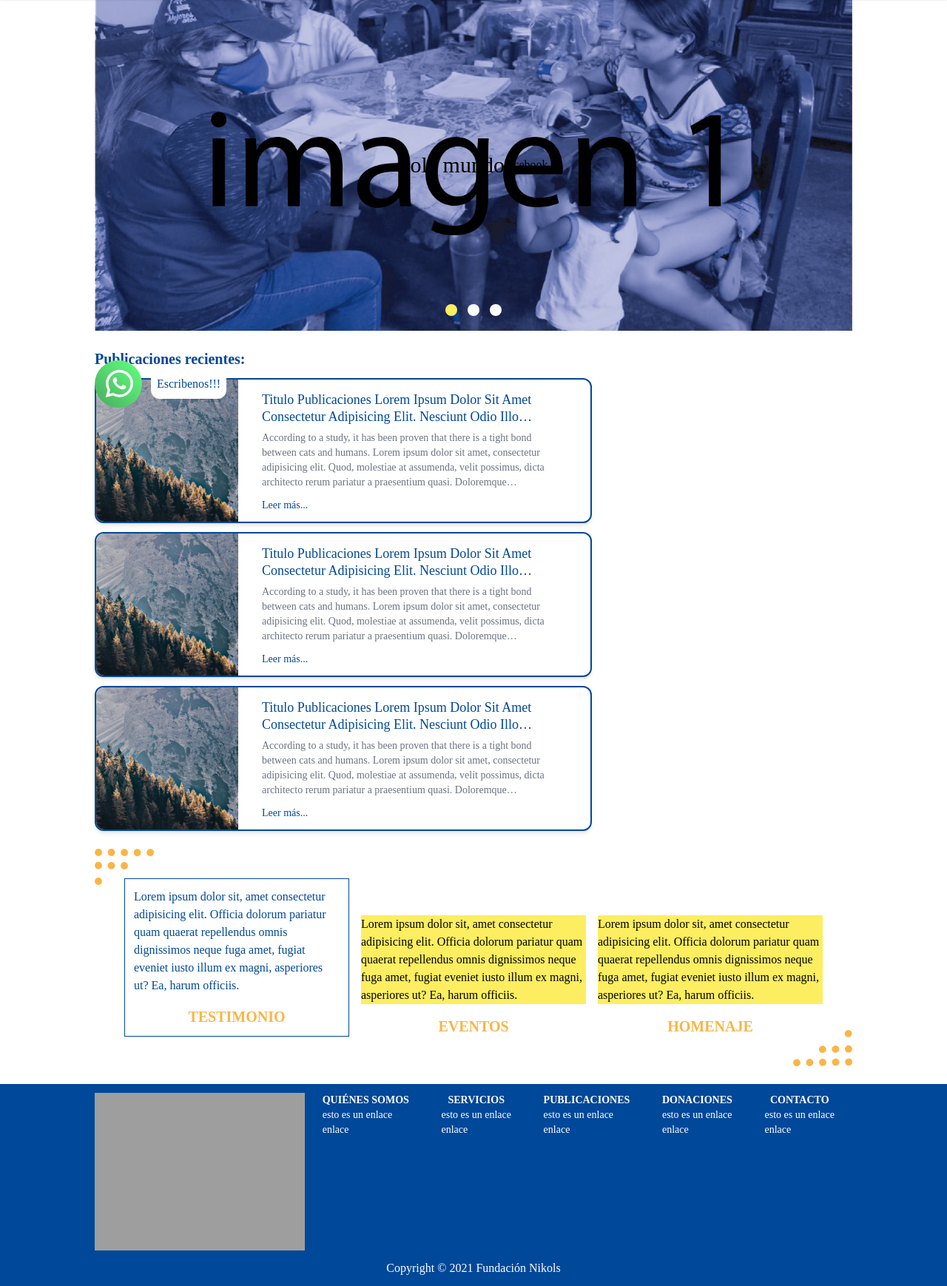
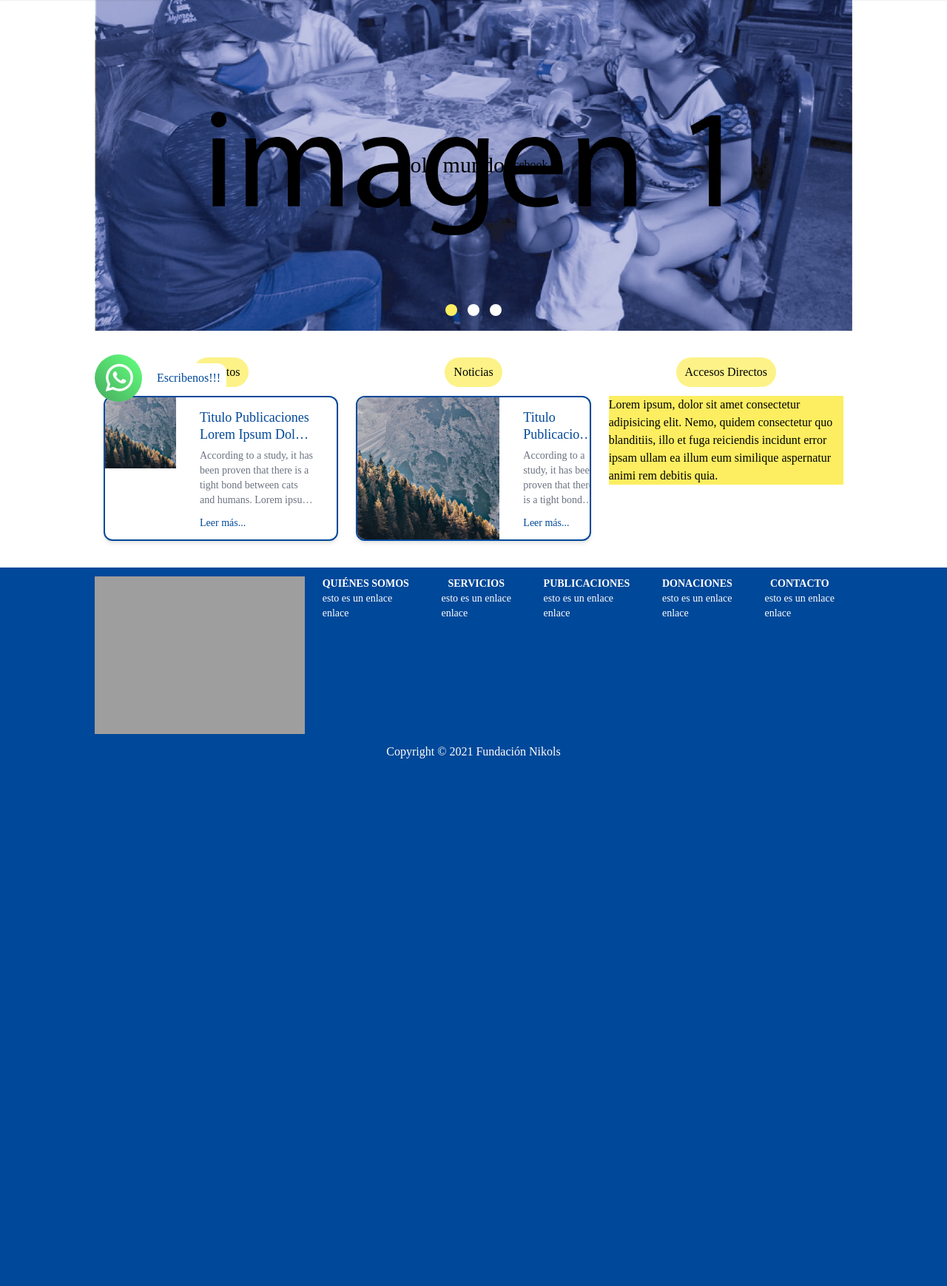
Before and after one commit to JOANSAGA/fundacionnikols, a Laravel app: page / in a window 1280 px wide. Shown: the part 229-1967 px from the top of the page at 74% size. After the commit the page ends 1269 px from the top, so only its background shows below. Run offline with Laravel 8, Linux system fonts and the light colour scheme; style sheets or scripts are compiled from the project's sources; some libraries are stand-ins or nearby versions; some web fonts are replaced; grey boxes are pictures that could not be loaded.

Commit message:
noticias, eventos, accesos

```diff
--- a/resources/views/layouts/website.blade.php
+++ b/resources/views/layouts/website.blade.php
@@ -67,7 +67,7 @@
         <x-pages_componentes.footer />
     </footer>
     <div class="container w-full mx-auto md:w-4/5">
-        <div class="fixed z-50 flex items-center justify-center bottom-5">
+        <div class="fixed z-50 flex items-center justify-center bottom-5 animate-bounce">
             <div class="flex items-center justify-center w-16 h-16 overflow-hidden rounded-full">
                 <a href="http://" target="_blank">
                     <img src="{{ asset('\img\logosRedes\whatsapp.svg') }}" class="w-16"
--- a/resources/views/web/welcome.blade.php
+++ b/resources/views/web/welcome.blade.php
@@ -26,8 +26,86 @@
             <div role="tablist" class="dots"></div>
         </div>
     </section>
+    <section class="container w-full pt-6 mx-auto md:w-4/5" data-aos="fade-up" data-aos-duration="1000">
+        <div class="flex flex-wrap justify-between">
+            <div class="w-full p-3 mx-auto md:w-1/3" data-aos="fade-left" data-aos-duration="1000" data-aos-delay="300">
+                <div class="flex justify-center pb-3">
+                    <span class="px-3 py-2 capitalize bg-opacity-75 rounded-full bg-secondary">Eventos</span>
+                </div>
+                <div class="overflow-hidden bg-white border-2 shadow-md rounded-xl md:max-w-2xl border-primary"
+                    data-aos="zoom-in-up" data-aos-delay="100" data-aos-duration="1000">
+                    <div class="md:flex">
+                        <div class="md:flex-shrink-0">
+                            <img class="object-cover w-full h-24 md:w-24" src="\img\1.jpg" alt="">
+                        </div>
+                        <div class="h-48 px-8 py-4">
+                            <a href="#"
+                                class="text-lg leading-tight capitalize text-primary hover:underline line-clamp-2">
+                                titulo Publicaciones Lorem ipsum dolor sit amet consectetur adipisicing elit. Nesciunt
+                                odio illo blanditiis, nam obcaecati tempore! Neque nemo error expedita delectus cum
+                                omnis, accusamus ab dignissimos consectetur voluptates deserunt est fuga!
+                            </a>
+                            <p class="my-2 text-sm text-gray-500 line-clamp-4">According to a study, it has been proven
+                                that there is a tight
+                                bond between cats and humans.
+                                Lorem ipsum dolor sit amet, consectetur adipisicing elit. Quod, molestiae at assumenda,
+                                velit possimus, dicta architecto rerum pariatur a praesentium quasi. Doloremque
+                                necessitatibus esse voluptatibus. A sit totam natus nihil?
+                            </p>
+                            <a href="#" class="text-sm leading-tight text-primary">
+                                Leer más...
+                            </a>
+                        </div>
+                    </div>
+                </div>
+            </div>
+            <div class="w-full p-3 mx-auto md:w-1/3" data-aos="fade-left" data-aos-duration="1000" data-aos-delay="600">
+                <div class="flex justify-center pb-3">
+                    <span class="px-3 py-2 capitalize bg-opacity-75 rounded-full bg-secondary">noticias</span>
+                </div>
+
+                <div class="overflow-hidden bg-white border-2 shadow-md rounded-xl md:max-w-2xl border-primary"
+                    data-aos="zoom-in-up" data-aos-delay="100" data-aos-duration="1000">
+                    <div class="md:flex">
+                        <div class="md:flex-shrink-0">
+                            <img class="object-cover w-full h-48 md:w-48" src="\img\1.jpg" alt="">
+                        </div>
+                        <div class="h-48 px-8 py-4">
+                            <a href="#"
+                                class="text-lg leading-tight capitalize text-primary hover:underline line-clamp-2">
+                                titulo Publicaciones Lorem ipsum dolor sit amet consectetur adipisicing elit. Nesciunt
+                                odio illo blanditiis, nam obcaecati tempore! Neque nemo error expedita delectus cum
+                                omnis, accusamus ab dignissimos consectetur voluptates deserunt est fuga!
+                            </a>
+                            <p class="my-2 text-sm text-gray-500 line-clamp-4">According to a study, it has been proven
+                                that there is a tight
+                                bond between cats and humans.
+                                Lorem ipsum dolor sit amet, consectetur adipisicing elit. Quod, molestiae at assumenda,
+                                velit possimus, dicta architecto rerum pariatur a praesentium quasi. Doloremque
+                                necessitatibus esse voluptatibus. A sit totam natus nihil?
+                            </p>
+                            <a href="#" class="text-sm leading-tight text-primary">
+                                Leer más...
+                            </a>
+                        </div>
+                    </div>
+                </div>
+            </div>
+            <div class="w-full p-3 mx-auto md:w-1/3" data-aos="fade-left" data-aos-duration="1000" data-aos-delay="900">
+                <div class="flex justify-center pb-3">
+                    <span class="px-3 py-2 capitalize bg-opacity-75 rounded-full bg-secondary">accesos directos</span>
+                </div>
+
+                <div class="bg-secondary">Lorem ipsum, dolor sit amet consectetur adipisicing elit. Nemo, quidem
+                    consectetur quo blanditiis,
+                    illo et fuga reiciendis incidunt error ipsam ullam ea illum eum similique aspernatur animi rem
+                    debitis quia.</div>
+            </div>
+        </div>
+    </section>
     <!--resumen publicaciones-->
-    <section class="container flex justify-between w-4/5 pt-6 mx-auto" data-aos="fade-up" data-aos-duration="1000">
+    <section class="container {{-- flex --}} justify-between hidden w-4/5 pt-6 mx-auto" data-aos="fade-up"
+        data-aos-duration="1000">
         <div class="w-2/3">
             <div>
                 <span class="text-xl font-bold text-primary h-1/2">Publicaciones recientes:</span>
@@ -125,7 +203,7 @@
     </section>
 
     <!--recuadros-->
-    <section class="container w-4/5 pt-6 mx-auto">
+    <section class="container hidden w-4/5 pt-6 mx-auto">
         <div class="relative">
             <div class="absolute top-0 left-0 circulos-esquina-sup"></div>
             <div class="absolute bottom-0 right-0 circulos-esquina-inf"></div>
```
